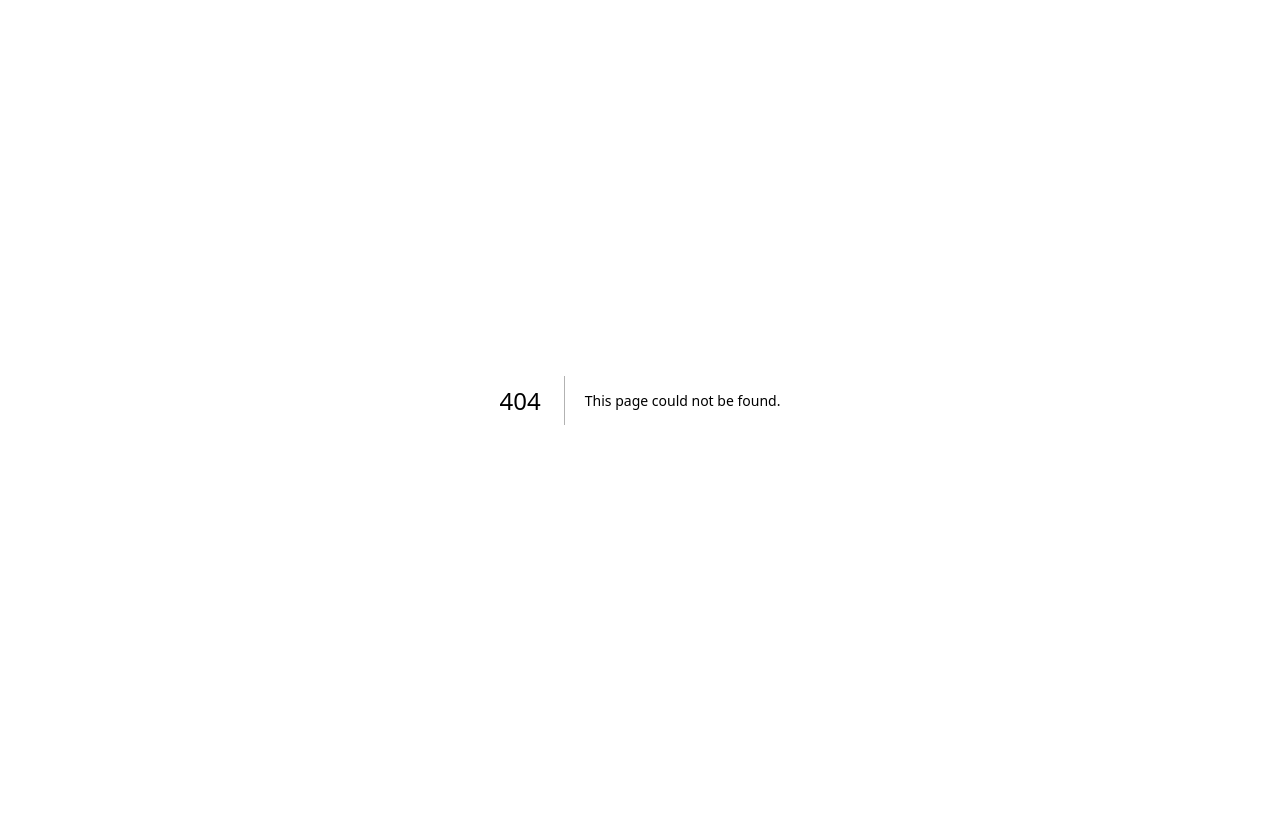
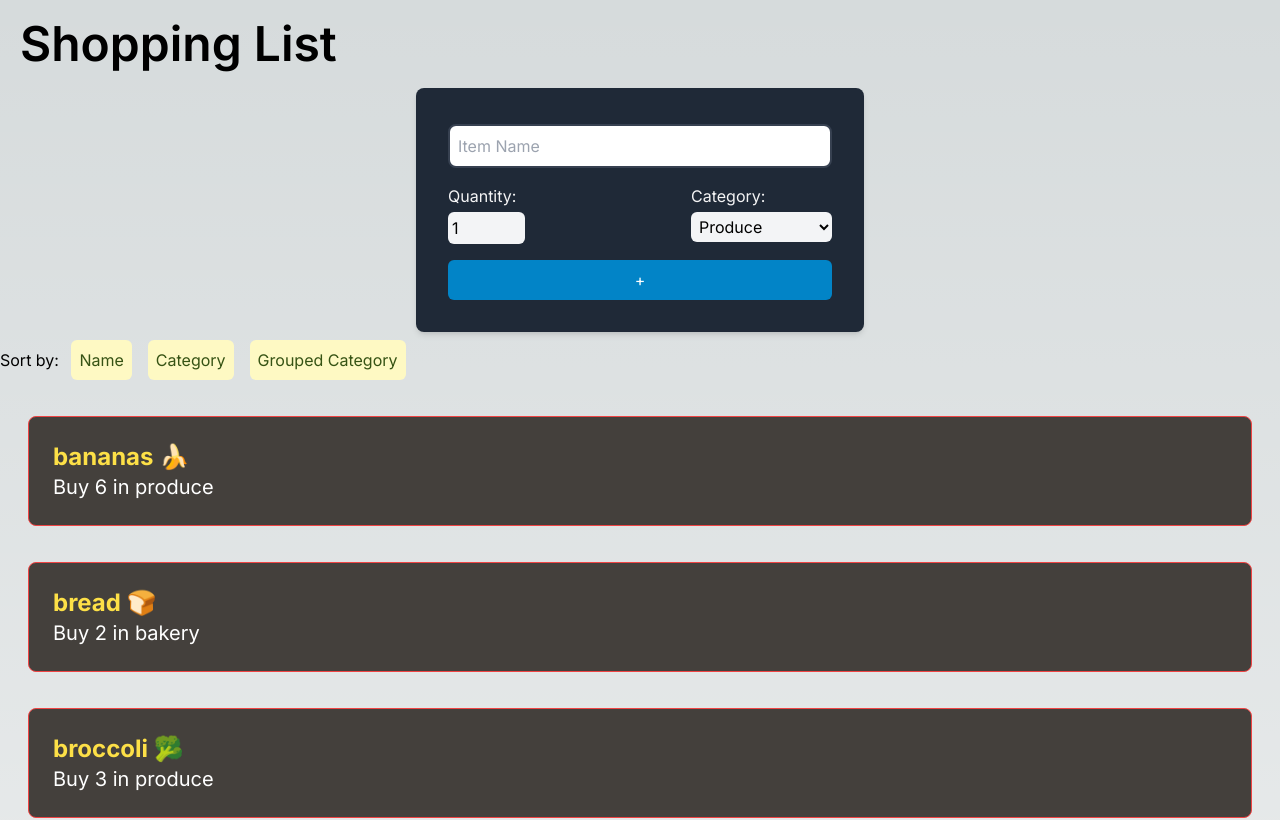
Before and after one commit to HarryLee87/cprg306-assignments, a Next.js app: page /week6 in a window 1280 px wide. Before the commit this address had no page. Shown: the top 820 px of the page. Built offline with nearby package versions, Linux system fonts and the light colour scheme.

Commit message:
Updated Assignment 6

```diff
--- a/app/page.js
+++ b/app/page.js
@@ -10,7 +10,8 @@ export default function Home() {
       <Link href="/week2">Week2</Link><br />
       <Link href="/week3">Week3</Link><br />
       <Link href="/week4">Week4</Link><br />
-      <Link href="/week5">Week5</Link>
+      <Link href="/week5">Week5</Link><br />
+      <Link href="/week6">Week6</Link>
     </main>
   )
 }
--- /dev/null
+++ b/app/week6/item-list.js
@@ -0,0 +1,99 @@
+import { useState } from "react";
+import Item from "./item";
+
+
+export default function ItemList({items}) {
+  //map the JSON data to an array
+  //let itemArray = ItemData.map((item) => ({ ...item }));
+
+  //set up states for sorting and grouped category
+  let [sortBy, setSortBy] = useState("name");
+  let [groupedCategory, setGroupedCategory] = useState(false)
+
+  //if gorupedCategory is ture that a user clicks grouped category button, the items are listed by category. Or
+  if(groupedCategory) {
+
+    // created empty empty object for storing the items sorted by category.
+    const groupedItems = {};
+
+    // itemArray.reduce((groupedItems, item) => {
+    //   if(groupedItems[item.category] == ) {
+    //     groupedItems[item.category] = [];
+    //   }
+    //   groupedItems[item.category].push(item);
+    // });
+
+
+    items.forEach((item) => {
+    if(!groupedItems[item.category]) {
+      groupedItems[item.category] = [];
+    }
+    groupedItems[item.category].push(item);
+    });
+
+  for(const category in groupedItems){
+    groupedItems[category].sort((a, b) => a.name.localeCompare(b.name));
+  }
+
+  items = groupedItems;
+}
+else {
+  items = items.sort((a, b) => {
+    if(isNaN(parseInt(a[sortBy]))){
+        let nameA = a[sortBy].toUpperCase();
+        let nameB = b[sortBy].toUpperCase();
+
+        if(nameA < nameB){
+            return -1;
+        }
+        if(nameA > nameB){
+            return 1;
+        }
+        return 0;
+    } else {
+        return a[sortBy] - b[sortBy];
+    }
+  });
+}
+
+
+  return (
+    <>
+      <div>
+        <label>Sort by: </label>
+        <button
+          className="m-2 p-2 bg-yellow-100 text-lime-900 rounded-md"
+          value="name"
+          onClick={(event) => {setSortBy(event.target.value);
+          setGroupedCategory(false);}}
+        >
+          Name
+        </button>
+        <button className="m-2 p-2 bg-yellow-100 text-lime-900 rounded-md"
+        value="category"
+        onClick={(event) => {setSortBy(event.target.value);
+        setGroupedCategory(false)}}>
+          Category
+        </button>
+        <button className="m-2 p-2 bg-yellow-100 text-lime-900 rounded-md"
+        value="category"
+        onClick={() => setGroupedCategory(true)}
+        >
+          Grouped Category
+        </button>
+      </div>
+
+      <section className="grid grid-cols-1 gap-5 p-5">
+        {groupedCategory ? Object.keys(items).map((category) => (
+          <div key={category}>
+            <p className="text-2xl font-bold text-yellow-500">{category.toUpperCase()}</p>
+            <li>{items[category].map((item) => (<Item key={item.id} item={item} /> ))}</li>
+          </div>
+        ))
+        : items.map((item) => (
+          <Item key={item.id} item={item} />
+        ))}
+      </section>
+    </>
+  );
+}
--- /dev/null
+++ b/app/week6/item.js
@@ -0,0 +1,8 @@
+export default function Item({item}) {
+    return(
+        <div className="p-6 m-2 border border-red-500 rounded-lg bg-stone-700 w-auto">
+            <h2 className = "text-2xl font-bold text-justified text-yellow-300">{item.name}</h2>
+            <p className = "text-xl text-white">Buy {item.quantity} in {item.category}</p>
+        </div>
+    );
+}
--- /dev/null
+++ b/app/week6/items.json
@@ -0,0 +1,74 @@
+[
+    {
+      "id": "1h2GJKH12gkHG31h1H",
+      "name": "milk, 4 L 🥛",
+      "quantity": 1,
+      "category": "dairy"
+    },
+    {
+      "id": "2KJH3k2j3H1k2J3K1H",
+      "name": "bread 🍞",
+      "quantity": 2,
+      "category": "bakery"
+    },
+    {
+      "id": "3h2KJH3k2j3H1k2J3",
+      "name": "eggs, dozen 🥚",
+      "quantity": 2,
+      "category": "dairy"
+    },
+    {
+      "id": "4k2J3K1H2GJKH12gk",
+      "name": "bananas 🍌",
+      "quantity": 6,
+      "category": "produce"
+    },
+    {
+      "id": "5H1h1H2KJH3k2j3H",
+      "name": "broccoli 🥦",
+      "quantity": 3,
+      "category": "produce"
+    },
+    {
+      "id": "6H1k2J3K1H2GJKH1",
+      "name": "chicken breasts, 1 kg 🍗",
+      "quantity": 1,
+      "category": "meat"
+    },
+    {
+      "id": "7gkHG31h1H2KJH3k",
+      "name": "pasta sauce 🍝",
+      "quantity": 3,
+      "category": "canned goods"
+    },
+    {
+      "id": "8j3H1k2J3K1H2GJK",
+      "name": "spaghetti, 454 g 🍝",
+      "quantity": 2,
+      "category": "dry goods"
+    },
+    {
+      "id": "9H12gkHG31h1H2KJ",
+      "name": "toilet paper, 12 pack 🧻",
+      "quantity": 1,
+      "category": "household"
+    },
+    {
+      "id": "10H3k2j3H1k2J3K1",
+      "name": "paper towels, 6 pack",
+      "quantity": 1,
+      "category": "household"
+    },
+    {
+      "id": "11k2J3K1H2GJKH12",
+      "name": "dish soap 🍽️",
+      "quantity": 1,
+      "category": "household"
+    },
+    {
+      "id": "12GJKH12gkHG31h1",
+      "name": "hand soap 🧼",
+      "quantity": 4,
+      "category": "household"
+    }
+  ]
--- /dev/null
+++ b/app/week6/new-item.js
@@ -0,0 +1,102 @@
+"use client";
+
+import { useState } from "react";
+
+export default function NewItem({onAddItem}) {
+  const [name, setName] = useState("");
+  const [quantity, setQuantity] = useState(1);
+  const [category, setCategory] = useState("produce");
+
+  const handleSubmit = (event) => {
+    event.preventDefault();
+
+    const newItem ={
+      name,
+      quantity,
+      category,
+    }
+    console.log(newItem);
+
+    onAddItem(newItem);
+
+    //alert(`Added item: ${newItem.name}, quantity: ${newItem.quantity}, category: ${newItem.category}`);
+
+    setName("");
+    setQuantity(1);
+    setCategory("produce");
+  };
+
+  const nameChangeHandler = (event) => {
+    setName(event.target.value);
+  };
+
+  const qtyChangeHandler = (event) => {
+    setQuantity(event.target.value);
+  };
+
+  const categoryChangeHandler = (event) => {
+    setCategory(event.target.value);
+  };
+
+  return (
+    <main className="flex justify-center mt-5">
+      <div className="w-full max-w-md bg-gray-800 p-8 rounded-lg shadow-md">
+        <form onSubmit={handleSubmit}>
+          <div className="mb-1">
+            <input
+              className="text-black w-full mt-1 border-2 border-gray-700 p-2 rounded-lg"
+              placeholder="Item Name"
+              type="text"
+              required
+              value={name}
+              onChange={nameChangeHandler}
+            ></input>
+          </div>
+          <div className="flex justify-between">
+            <label className="mt-3">
+              <span className="text-zinc-100">Quantity:</span>
+              <input
+                className="text-black mt-1 p-1 block w-full rounded-md bg-gray-100 focus:bg-white"
+                type="number"
+                value={quantity}
+                onChange={qtyChangeHandler}
+                required
+                min={1}
+                max={99}
+              ></input>
+            </label>
+            <label className="mt-3">
+              <span className="text-zinc-100">Category:</span>
+              <select
+                className="text-black mt-1 p-1 block w-full rounded-md bg-gray-100 focus:bg-white"
+                value={category}
+                onChange={categoryChangeHandler}
+              >
+                <option disabled selected>
+                  Category
+                </option>
+                <option value="produce">Produce</option>
+                <option value="dairy">Dairy</option>
+                <option value="bakery">Bakery</option>
+                <option value="meat">Meat</option>
+                <option value="frozen foods">Frozen Foods</option>
+                <option value="canned goods">Canned Goods</option>
+                <option value="dry goods">Dry Goods</option>
+                <option value="beverages">Beverages</option>
+                <option value="snacks">Snacks</option>
+                <option value="household">Household</option>
+                <option value="other">Other</option>
+              </select>
+            </label>
+          </div>
+          <button
+            type="submit"
+            className="w-full py-2 px-4 mt-4 bg-sky-600 hover:bg-sky-500 rounded-md text-white"
+          >
+            +
+          </button>
+        </form>
+      </div>
+    </main>
+  );
+}
--- /dev/null
+++ b/app/week6/page.js
@@ -0,0 +1,32 @@
+"use client";
+
+import { useState } from "react";
+import ItemList from "./item-list";
+import NewItem from "./new-item";
+import ItemData from "./items.json";
+
+
+export default function Page() {
+
+    const [items, setItems] = useState(ItemData);
+
+    const handleAddItem = (event) => {
+        setItems([...items, event]);
+    }
+    return(
+        <main>
+
+            <h1 className="text-5xl font-semibold text-justified text-justified m-5">
+                Shopping List
+            </h1>
+            <div>
+                <NewItem
+                    onAddItem={handleAddItem}
+                />
+            </div>
+            <ul>
+                <ItemList items={items} />
+            </ul>
+        </main>
+    );
+}
```
